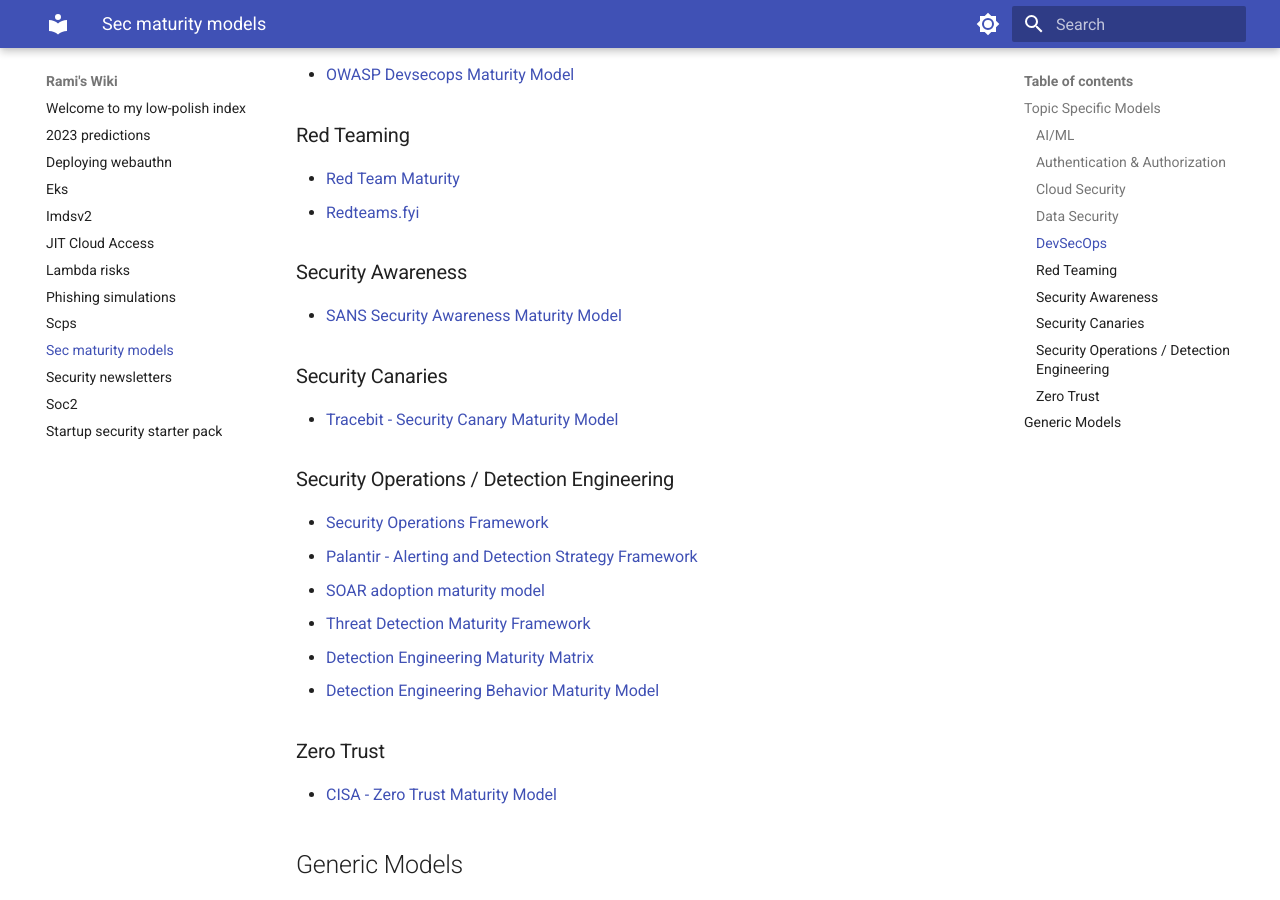
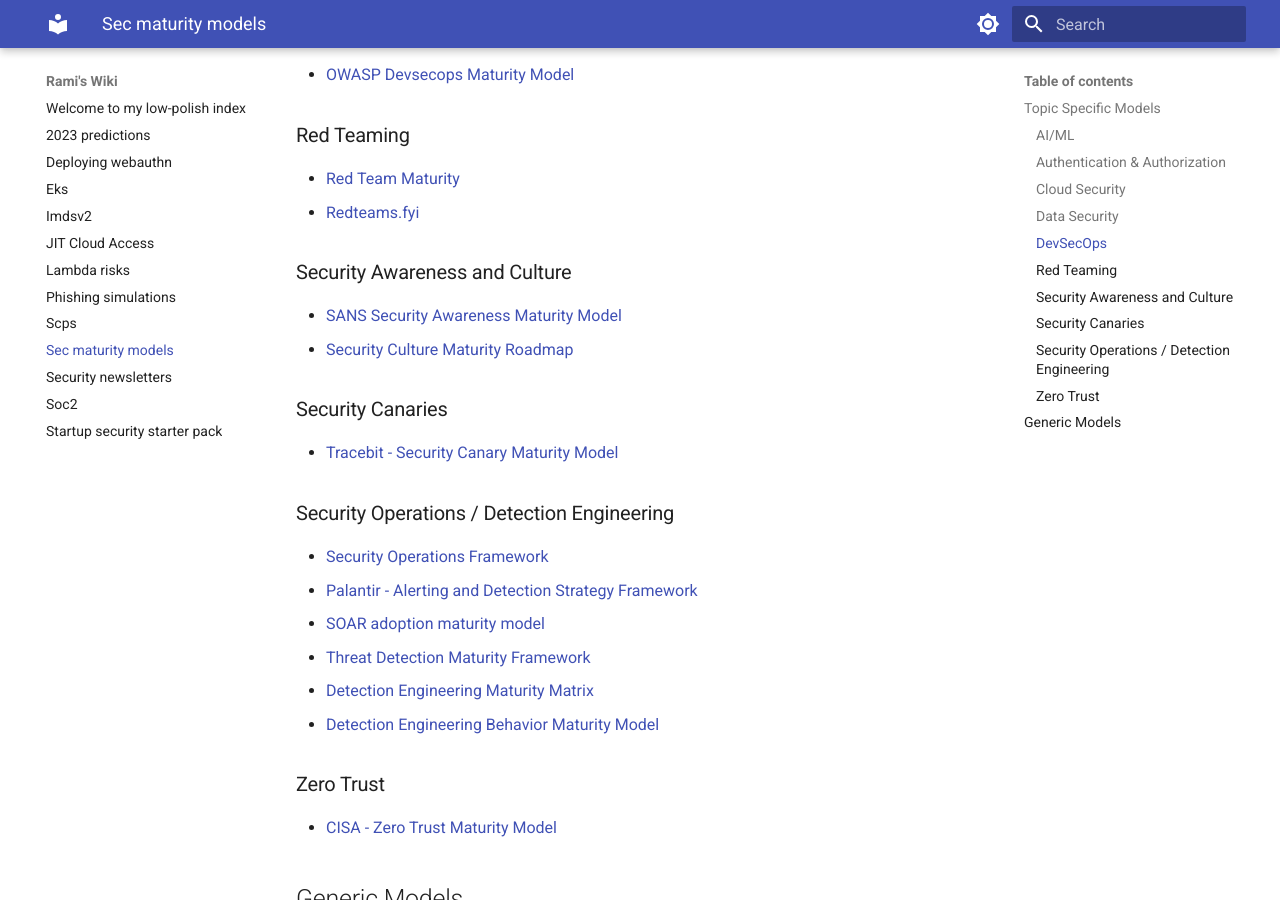
Before and after one commit to ramimac/wiki, an MkDocs documentation site: the page built from docs/sec-maturity-models.md, in a window 1280 px wide and 900 px high, scrolled down 763 px. Built offline with MkDocs 1.6.1 and Material for MkDocs 9.7.7, drawn with Linux system fonts in a browser that asks for light colours.

Commit message:
Fixes #70: Security culture maturity roadmap

```diff
--- a/docs/sec-maturity-models.md
+++ b/docs/sec-maturity-models.md
@@ -27,8 +27,9 @@
 * [Red Team Maturity](https://www.redteammaturity.com/)
 * [Redteams.fyi](https://www.redteams.fyi/)
 
-### Security Awareness
+### Security Awareness and Culture
 * [SANS Security Awareness Maturity Model](https://www.sans.org/security-awareness-training/resources/maturity-model/)
+* [Security Culture Maturity Roadmap](https://www.ivoryware.com/Security-Culture-Maturity-Roadmap-821fe093d6ba4d499e232c7a0e5fbff9)
 
 ### Security Canaries
 * [Tracebit - Security Canary Maturity Model](https://tracebit.com/blog/the-security-canary-maturity-model)
```
